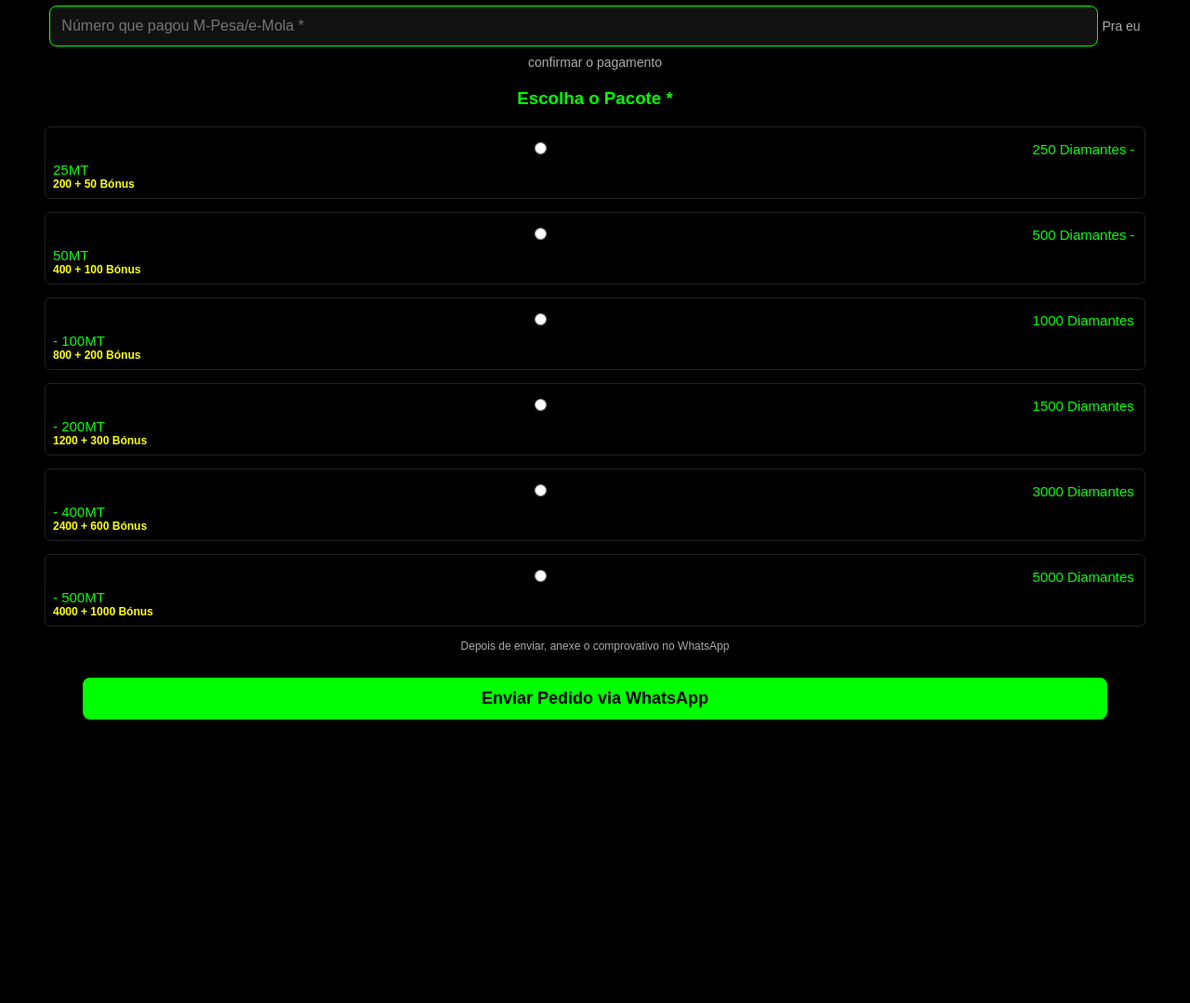
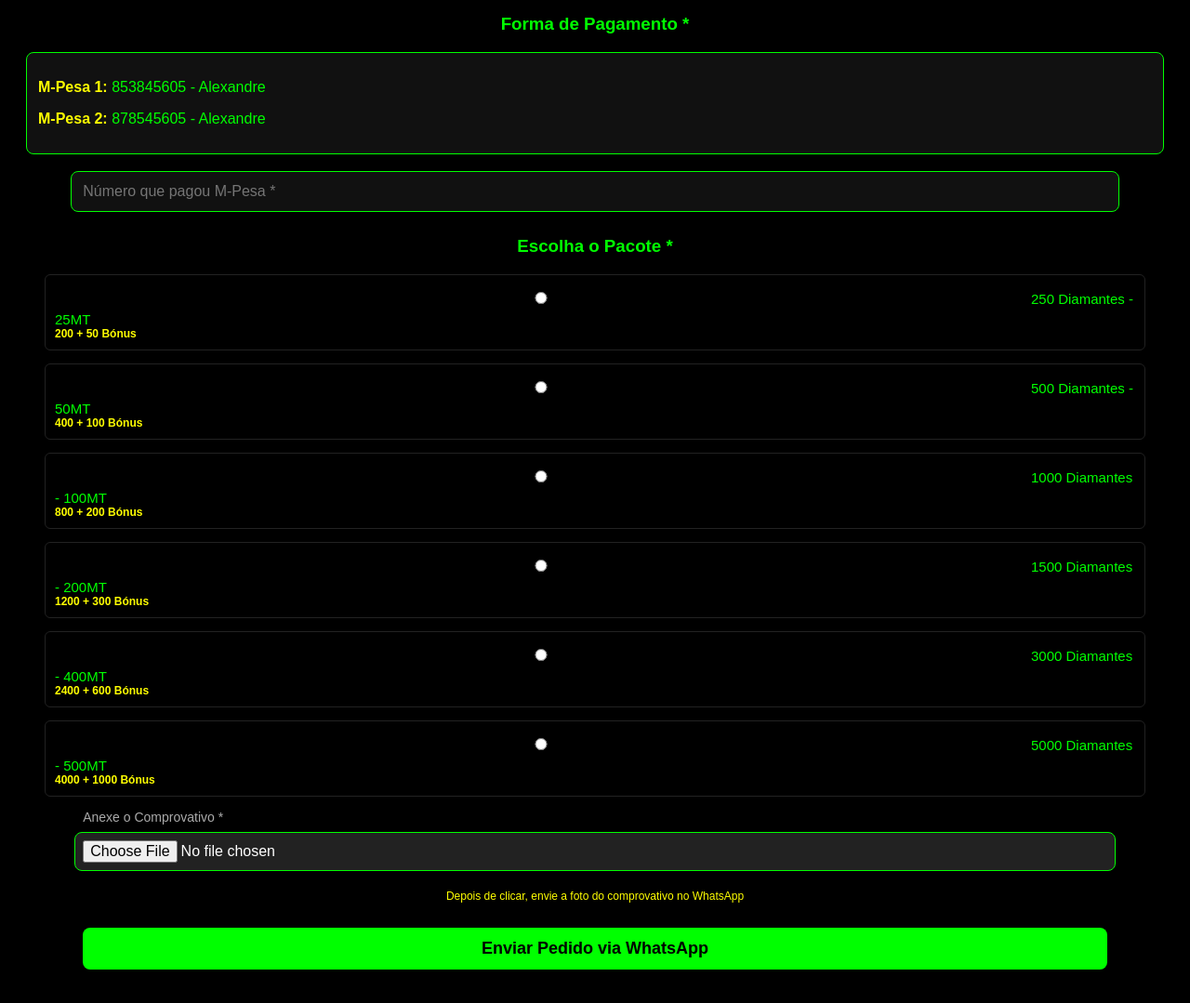
Before and after one commit to Alexandre17ddr/rrd-Diamantes-, a plain HTML site: page index.html in a window 1280 px wide. Shown: the part 263-1342 px from the top of the page at 93% size. Before the commit the page ends 1073 px from the top, so only its background shows below. Drawn offline with Linux system fonts and the light colour scheme.

Commit message:
Update index.html
Vendas Diamantes

```diff
--- a/index.html
+++ b/index.html
@@ -8,10 +8,13 @@
 body { background: #000; color: #0f0; font-family: Arial; text-align: center; padding: 20px; }
 h1 { color: #0f0; font-size: 24px; margin-bottom: 5px; }
 .bonus { color: #ff0; font-size: 12px; font-weight: bold; }
+.pagamento { background: #111; border: 1px solid #0f0; border-radius: 8px; padding: 12px; margin: 10px 0; text-align: left; }
+.pagamento b { color: #ff0; }
 input, button { width: 90%; padding: 12px; margin: 8px 0; border-radius: 8px; border: 1px solid #0f0; background: #111; color: #fff; font-size: 16px; }
-.pacote { text-align: left; margin: 14px 20px; font-size: 15px; padding: 8px; border: 1px solid #222; border-radius: 6px; }
+input[type="file"] { background: #222; padding: 8px; }
+.pacote { text-align: left; margin: 14px 20px; font-size: 15px; padding: 10px; border: 1px solid #222; border-radius: 6px; }
 button { background: #0f0; color: #000; font-weight: bold; border: none; cursor: pointer; margin-top: 15px; font-size: 18px; }
-label { font-size: 14px; color: #aaa; }
+label { font-size: 14px; color: #aaa; display: block; text-align: left; margin-left: 5%; }
 </style>
 </head>
 <body>
@@ -21,8 +24,13 @@ label { font-size: 14px; color: #aaa; }
 <input type="text" id="nome" placeholder="Nome Completo *" required>
 <input type="email" id="email" placeholder="Email da conta Google/Apple *" required>
 <label>É o mesmo email que você usa pra entrar no DLS26</label>
-<input type="tel" id="whatsapp" placeholder="Número que pagou M-Pesa/e-Mola *" required>
-<label>Pra eu confirmar o pagamento</label>
+
+<h3>Forma de Pagamento *</h3>
+<div class="pagamento">
+  <p><b>M-Pesa 1:</b> 853845605 - Alexandre</p>
+  <p><b>M-Pesa 2:</b> 878545605 - Alexandre</p>
+</div>
+<input type="tel" id="whatsapp" placeholder="Número que pagou M-Pesa *" required>
 
 <h3>Escolha o Pacote *</h3>
 <div class="pacote"><input type="radio" name="pacote" value="250 Diamantes - 25MT"> 250 Diamantes - 25MT <div class="bonus">200 + 50 Bónus</div></div>
@@ -32,7 +40,10 @@ label { font-size: 14px; color: #aaa; }
 <div class="pacote"><input type="radio" name="pacote" value="3000 Diamantes - 400MT"> 3000 Diamantes - 400MT <div class="bonus">2400 + 600 Bónus</div></div>
 <div class="pacote"><input type="radio" name="pacote" value="5000 Diamantes - 500MT"> 5000 Diamantes - 500MT <div class="bonus">4000 + 1000 Bónus</div></div>
 
-<p style="font-size:12px; color:#aaa;">Depois de enviar, anexe o comprovativo no WhatsApp</p>
+<label>Anexe o Comprovativo *</label>
+<input type="file" id="comprovativo" accept="image/*" required>
+
+<p style="font-size:12px; color:#ff0;">Depois de clicar, envie a foto do comprovativo no WhatsApp</p>
 <button onclick="enviar()">Enviar Pedido via WhatsApp</button>
 
 <script>
@@ -41,11 +52,12 @@ function enviar() {
   let email = document.getElementById('email').value;
   let zap = document.getElementById('whatsapp').value;
   let pacote = document.querySelector('input[name="pacote"]:checked');
+  let foto = document.getElementById('comprovativo').files[0];
 
-  if(!nome || !email || !zap || !pacote) { alert('Preencha todos os campos!'); return; }
+  if(!nome ||!email ||!zap ||!pacote ||!foto) { alert('Preencha todos os campos e anexe a foto!'); return; }
 
-  let msg = `Olá! Quero comprar diamantes DLS26%0A%0ANome: ${nome}%0AEmail: ${email}%0ANúmero Pagamento: ${zap}%0APacote: ${pacote.value}`;
-  window.open('https://wa.me/25884XXXXXXX?text='+msg, '_blank');
+  let msg = `Olá! Quero comprar diamantes DLS26%0A%0ANome: ${nome}%0AEmail: ${email}%0ANúmero Pagamento: ${zap}%0APacote: ${pacote.value}%0A%0A*Já anexei o comprovativo acima*`;
+  window.location.href = 'https://wa.me/258853845605?text='+msg;
 }
 </script>
 </body>
```
